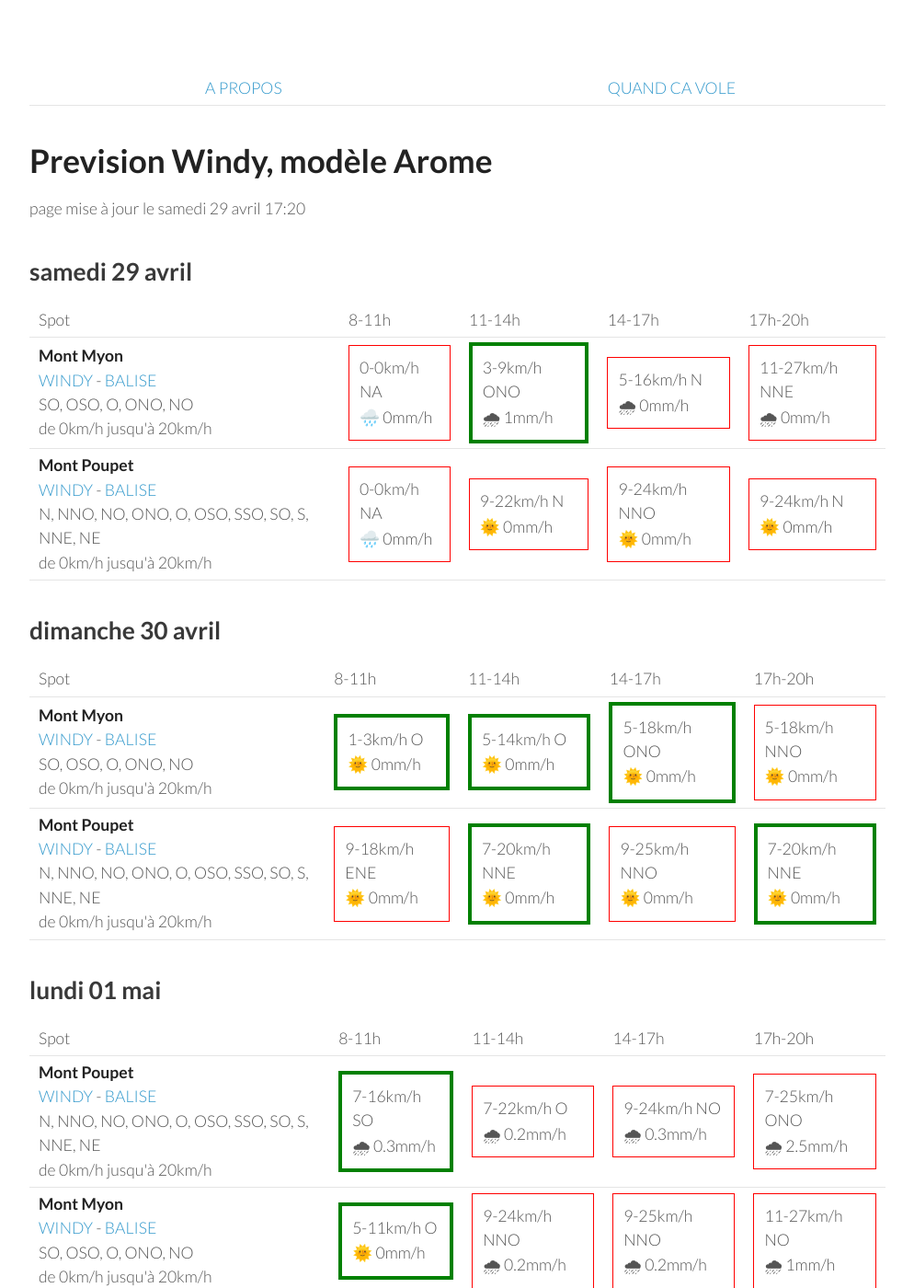
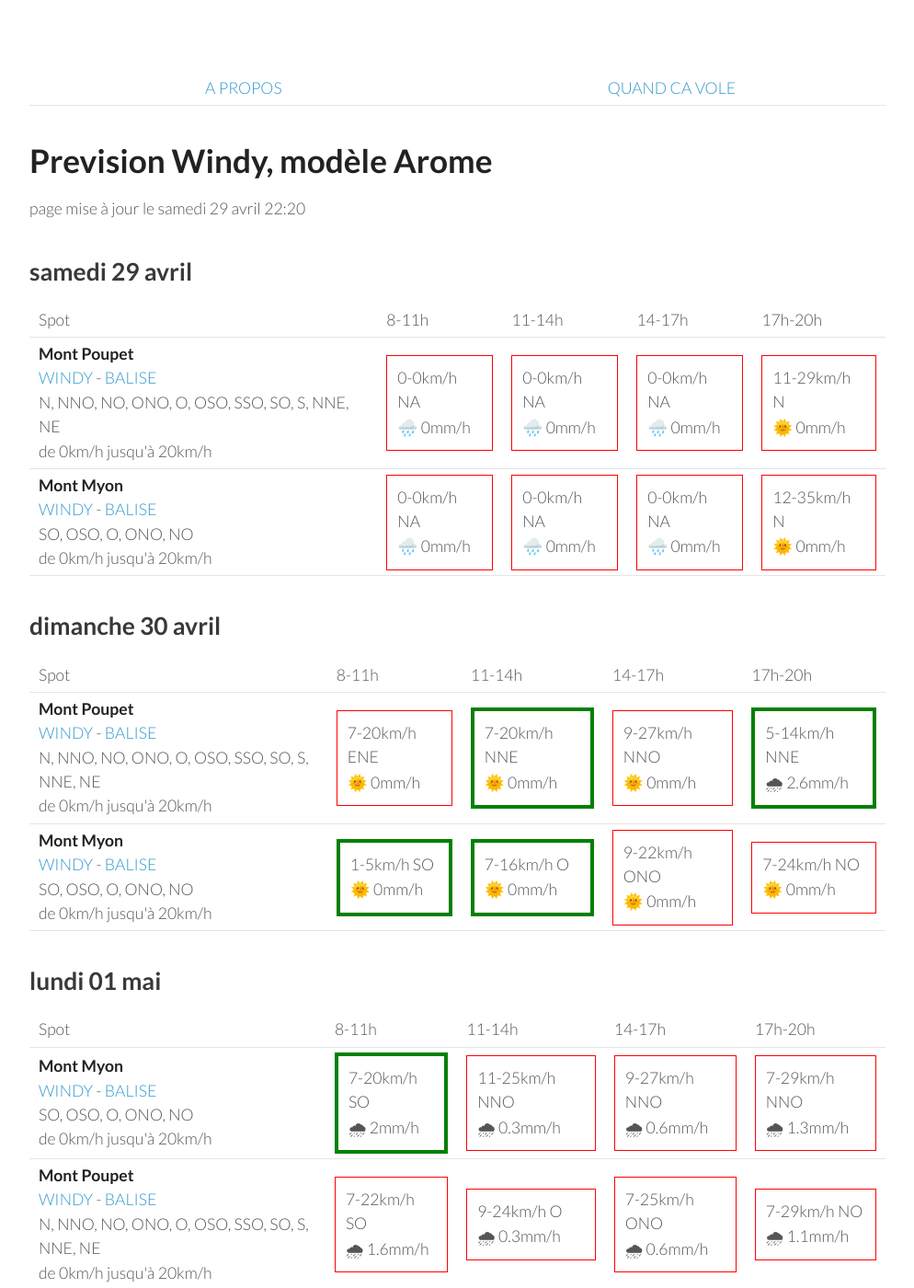
Before and after one commit to parapente-dans-le-nord/parapente-dans-le-nord.github.io, a Jekyll site: the page built from jura.markdown, in a window 1280 px wide and 1400 px high. Shown: the whole window at 92% size, without its empty margins (26-1020 px from the left). Built offline with Jekyll 4.4.1, drawn with Linux system fonts in a browser that asks for light colours; some of the changed text lies outside the part shown.

Commit message:
update index.markdown

```diff
--- a/jura.markdown
+++ b/jura.markdown
@@ -7,7 +7,7 @@ title:  "Tous les spots"
 {: .links}
 
 # Prevision Windy, modèle Arome
-page mise à jour le samedi 29 avril 17:20
+page mise à jour le samedi 29 avril 22:20
 
 ## samedi 29 avril
 
@@ -22,21 +22,21 @@ page mise à jour le samedi 29 avril 17:20
       <td>17h-20h</td>
     </tr>
 <tr>
+        <td><strong>Mont Poupet</strong><br><a href="https://windy.com/46.970/5.876?46.541,5.876,8">WINDY</a> - <span class=""><a href="http://www.balisemeteo.com/balise.php?idBalise=92">BALISE</a> </span><br> <span class="vent-favorable">N, NNO, NO, ONO, O, OSO, SSO, SO, S, NNE, NE</span><br><span class="force-vent">de 0km/h jusqu'à 20km/h</span> </td>
+
+            <td><div class="not-flyable"><p>0-0km/h NA</p><p>🌧️ 0mm/h</p></div></td>
+            <td><div class="not-flyable"><p>0-0km/h NA</p><p>🌧️ 0mm/h</p></div></td>
+            <td><div class="not-flyable"><p>0-0km/h NA</p><p>🌧️ 0mm/h</p></div></td>
+            <td><div class="not-flyable"><p>11-29km/h N</p><p>🌞 0mm/h</p></div></td>
+
+    </tr>
+<tr>
         <td><strong>Mont Myon</strong><br><a href="https://windy.com/46.331/5.397?45.898,5.394,8,m:eWoagj8">WINDY</a> - <span class=""><a href="http://www.balisemeteo.com/balise.php?idBalise=70">BALISE</a> </span><br> <span class="vent-favorable">SO, OSO, O, ONO, NO</span><br><span class="force-vent">de 0km/h jusqu'à 20km/h</span> </td>
 
             <td><div class="not-flyable"><p>0-0km/h NA</p><p>🌧️ 0mm/h</p></div></td>
-            <td><div class="flyable"><p>3-9km/h ONO</p><p>🌧 1mm/h</p></div></td>
-            <td><div class="not-flyable"><p>5-16km/h N</p><p>🌧 0mm/h</p></div></td>
-            <td><div class="not-flyable"><p>11-27km/h NNE</p><p>🌧 0mm/h</p></div></td>
-
-    </tr>
-<tr>
-        <td><strong>Mont Poupet</strong><br><a href="https://windy.com/46.970/5.876?46.541,5.876,8">WINDY</a> - <span class=""><a href="http://www.balisemeteo.com/balise.php?idBalise=92">BALISE</a> </span><br> <span class="vent-favorable">N, NNO, NO, ONO, O, OSO, SSO, SO, S, NNE, NE</span><br><span class="force-vent">de 0km/h jusqu'à 20km/h</span> </td>
-
             <td><div class="not-flyable"><p>0-0km/h NA</p><p>🌧️ 0mm/h</p></div></td>
-            <td><div class="not-flyable"><p>9-22km/h N</p><p>🌞 0mm/h</p></div></td>
-            <td><div class="not-flyable"><p>9-24km/h NNO</p><p>🌞 0mm/h</p></div></td>
-            <td><div class="not-flyable"><p>9-24km/h N</p><p>🌞 0mm/h</p></div></td>
+            <td><div class="not-flyable"><p>0-0km/h NA</p><p>🌧️ 0mm/h</p></div></td>
+            <td><div class="not-flyable"><p>12-35km/h N</p><p>🌞 0mm/h</p></div></td>
 
     </tr>
 
@@ -56,22 +56,22 @@ page mise à jour le samedi 29 avril 17:20
       <td>17h-20h</td>
     </tr>
 <tr>
-        <td><strong>Mont Myon</strong><br><a href="https://windy.com/46.331/5.397?45.898,5.394,8,m:eWoagj8">WINDY</a> - <span class=""><a href="http://www.balisemeteo.com/balise.php?idBalise=70">BALISE</a> </span><br> <span class="vent-favorable">SO, OSO, O, ONO, NO</span><br><span class="force-vent">de 0km/h jusqu'à 20km/h</span> </td>
+        <td><strong>Mont Poupet</strong><br><a href="https://windy.com/46.970/5.876?46.541,5.876,8">WINDY</a> - <span class=""><a href="http://www.balisemeteo.com/balise.php?idBalise=92">BALISE</a> </span><br> <span class="vent-favorable">N, NNO, NO, ONO, O, OSO, SSO, SO, S, NNE, NE</span><br><span class="force-vent">de 0km/h jusqu'à 20km/h</span> </td>
 
-            <td><div class="flyable"><p>1-3km/h O</p><p>🌞 0mm/h</p></div></td>
-            <td><div class="flyable"><p>5-14km/h O</p><p>🌞 0mm/h</p></div></td>
-            <td><div class="flyable"><p>5-18km/h ONO</p><p>🌞 0mm/h</p></div></td>
-            <td><div class="not-flyable"><p>5-18km/h NNO</p><p>🌞 0mm/h</p></div></td>
+            <td><div class="not-flyable"><p>7-20km/h ENE</p><p>🌞 0mm/h</p></div></td>
+            <td><div class="flyable"><p>7-20km/h NNE</p><p>🌞 0mm/h</p></div></td>
+            <td><div class="not-flyable"><p>9-27km/h NNO</p><p>🌞 0mm/h</p></div></td>
+            <td><div class="flyable"><p>5-14km/h NNE</p><p>🌧 2.6mm/h</p></div></td>
 
 
     </tr>
 <tr>
-        <td><strong>Mont Poupet</strong><br><a href="https://windy.com/46.970/5.876?46.541,5.876,8">WINDY</a> - <span class=""><a href="http://www.balisemeteo.com/balise.php?idBalise=92">BALISE</a> </span><br> <span class="vent-favorable">N, NNO, NO, ONO, O, OSO, SSO, SO, S, NNE, NE</span><br><span class="force-vent">de 0km/h jusqu'à 20km/h</span> </td>
+        <td><strong>Mont Myon</strong><br><a href="https://windy.com/46.331/5.397?45.898,5.394,8,m:eWoagj8">WINDY</a> - <span class=""><a href="http://www.balisemeteo.com/balise.php?idBalise=70">BALISE</a> </span><br> <span class="vent-favorable">SO, OSO, O, ONO, NO</span><br><span class="force-vent">de 0km/h jusqu'à 20km/h</span> </td>
 
-            <td><div class="not-flyable"><p>9-18km/h ENE</p><p>🌞 0mm/h</p></div></td>
-            <td><div class="flyable"><p>7-20km/h NNE</p><p>🌞 0mm/h</p></div></td>
-            <td><div class="not-flyable"><p>9-25km/h NNO</p><p>🌞 0mm/h</p></div></td>
-            <td><div class="flyable"><p>7-20km/h NNE</p><p>🌞 0mm/h</p></div></td>
+            <td><div class="flyable"><p>1-5km/h SO</p><p>🌞 0mm/h</p></div></td>
+            <td><div class="flyable"><p>7-16km/h O</p><p>🌞 0mm/h</p></div></td>
+            <td><div class="not-flyable"><p>9-22km/h ONO</p><p>🌞 0mm/h</p></div></td>
+            <td><div class="not-flyable"><p>7-24km/h NO</p><p>🌞 0mm/h</p></div></td>
 
 
     </tr>
@@ -92,22 +92,22 @@ page mise à jour le samedi 29 avril 17:20
       <td>17h-20h</td>
     </tr>
 <tr>
-        <td><strong>Mont Poupet</strong><br><a href="https://windy.com/46.970/5.876?46.541,5.876,8">WINDY</a> - <span class=""><a href="http://www.balisemeteo.com/balise.php?idBalise=92">BALISE</a> </span><br> <span class="vent-favorable">N, NNO, NO, ONO, O, OSO, SSO, SO, S, NNE, NE</span><br><span class="force-vent">de 0km/h jusqu'à 20km/h</span> </td>
+        <td><strong>Mont Myon</strong><br><a href="https://windy.com/46.331/5.397?45.898,5.394,8,m:eWoagj8">WINDY</a> - <span class=""><a href="http://www.balisemeteo.com/balise.php?idBalise=70">BALISE</a> </span><br> <span class="vent-favorable">SO, OSO, O, ONO, NO</span><br><span class="force-vent">de 0km/h jusqu'à 20km/h</span> </td>
 
-            <td><div class="flyable"><p>7-16km/h SO</p><p>🌧 0.3mm/h</p></div></td>
-            <td><div class="not-flyable"><p>7-22km/h O</p><p>🌧 0.2mm/h</p></div></td>
-            <td><div class="not-flyable"><p>9-24km/h NO</p><p>🌧 0.3mm/h</p></div></td>
-            <td><div class="not-flyable"><p>7-25km/h ONO</p><p>🌧 2.5mm/h</p></div></td>
+            <td><div class="flyable"><p>7-20km/h SO</p><p>🌧 2mm/h</p></div></td>
+            <td><div class="not-flyable"><p>11-25km/h NNO</p><p>🌧 0.3mm/h</p></div></td>
+            <td><div class="not-flyable"><p>9-27km/h NNO</p><p>🌧 0.6mm/h</p></div></td>
+            <td><div class="not-flyable"><p>7-29km/h NNO</p><p>🌧 1.3mm/h</p></div></td>
 
 
     </tr>
 <tr>
-        <td><strong>Mont Myon</strong><br><a href="https://windy.com/46.331/5.397?45.898,5.394,8,m:eWoagj8">WINDY</a> - <span class=""><a href="http://www.balisemeteo.com/balise.php?idBalise=70">BALISE</a> </span><br> <span class="vent-favorable">SO, OSO, O, ONO, NO</span><br><span class="force-vent">de 0km/h jusqu'à 20km/h</span> </td>
+        <td><strong>Mont Poupet</strong><br><a href="https://windy.com/46.970/5.876?46.541,5.876,8">WINDY</a> - <span class=""><a href="http://www.balisemeteo.com/balise.php?idBalise=92">BALISE</a> </span><br> <span class="vent-favorable">N, NNO, NO, ONO, O, OSO, SSO, SO, S, NNE, NE</span><br><span class="force-vent">de 0km/h jusqu'à 20km/h</span> </td>
 
-            <td><div class="flyable"><p>5-11km/h O</p><p>🌞 0mm/h</p></div></td>
-            <td><div class="not-flyable"><p>9-24km/h NNO</p><p>🌧 0.2mm/h</p></div></td>
-            <td><div class="not-flyable"><p>9-25km/h NNO</p><p>🌧 0.2mm/h</p></div></td>
-            <td><div class="not-flyable"><p>11-27km/h NO</p><p>🌧 1mm/h</p></div></td>
+            <td><div class="not-flyable"><p>7-22km/h SO</p><p>🌧 1.6mm/h</p></div></td>
+            <td><div class="not-flyable"><p>9-24km/h O</p><p>🌧 0.3mm/h</p></div></td>
+            <td><div class="not-flyable"><p>7-25km/h ONO</p><p>🌧 0.6mm/h</p></div></td>
+            <td><div class="not-flyable"><p>7-29km/h NO</p><p>🌧 1.1mm/h</p></div></td>
 
 
     </tr>
@@ -130,20 +130,20 @@ page mise à jour le samedi 29 avril 17:20
 <tr>
         <td><strong>Mont Poupet</strong><br><a href="https://windy.com/46.970/5.876?46.541,5.876,8">WINDY</a> - <span class=""><a href="http://www.balisemeteo.com/balise.php?idBalise=92">BALISE</a> </span><br> <span class="vent-favorable">N, NNO, NO, ONO, O, OSO, SSO, SO, S, NNE, NE</span><br><span class="force-vent">de 0km/h jusqu'à 20km/h</span> </td>
 
-            <td><div class="flyable"><p>9-20km/h NNE</p><p>🌞 0mm/h</p></div></td>
-            <td><div class="not-flyable"><p>14-31km/h N</p><p>🌧 0.2mm/h</p></div></td>
-            <td><div class="not-flyable"><p>16-37km/h NNE</p><p>🌧 0.4mm/h</p></div></td>
-            <td><div class="not-flyable"><p>18-40km/h NNE</p><p>🌞 0mm/h</p></div></td>
+            <td><div class="flyable"><p>9-20km/h NNE</p><p>🌧 0.4mm/h</p></div></td>
+            <td><div class="not-flyable"><p>11-27km/h N</p><p>🌧 0.4mm/h</p></div></td>
+            <td><div class="not-flyable"><p>14-33km/h N</p><p>🌧 0.5mm/h</p></div></td>
+            <td><div class="not-flyable"><p>16-37km/h NNE</p><p>🌧 0.3mm/h</p></div></td>
 
 
     </tr>
 <tr>
         <td><strong>Mont Myon</strong><br><a href="https://windy.com/46.331/5.397?45.898,5.394,8,m:eWoagj8">WINDY</a> - <span class=""><a href="http://www.balisemeteo.com/balise.php?idBalise=70">BALISE</a> </span><br> <span class="vent-favorable">SO, OSO, O, ONO, NO</span><br><span class="force-vent">de 0km/h jusqu'à 20km/h</span> </td>
 
-            <td><div class="not-flyable"><p>12-27km/h N</p><p>🌞 0mm/h</p></div></td>
-            <td><div class="not-flyable"><p>16-37km/h N</p><p>🌞 0mm/h</p></div></td>
-            <td><div class="not-flyable"><p>20-46km/h N</p><p>🌞 0mm/h</p></div></td>
-            <td><div class="not-flyable"><p>20-48km/h NNE</p><p>🌞 0mm/h</p></div></td>
+            <td><div class="not-flyable"><p>11-22km/h N</p><p>🌧 0.2mm/h</p></div></td>
+            <td><div class="not-flyable"><p>14-35km/h N</p><p>🌧 0.2mm/h</p></div></td>
+            <td><div class="not-flyable"><p>16-38km/h N</p><p>🌧 0.4mm/h</p></div></td>
+            <td><div class="not-flyable"><p>18-40km/h NNE</p><p>🌞 0mm/h</p></div></td>
 
 
     </tr>
@@ -166,20 +166,20 @@ page mise à jour le samedi 29 avril 17:20
 <tr>
         <td><strong>Mont Myon</strong><br><a href="https://windy.com/46.331/5.397?45.898,5.394,8,m:eWoagj8">WINDY</a> - <span class=""><a href="http://www.balisemeteo.com/balise.php?idBalise=70">BALISE</a> </span><br> <span class="vent-favorable">SO, OSO, O, ONO, NO</span><br><span class="force-vent">de 0km/h jusqu'à 20km/h</span> </td>
 
-            <td><div class="not-flyable"><p>5-18km/h NNE</p><p>🌞 0mm/h</p></div></td>
-            <td><div class="not-flyable"><p>5-20km/h NNO</p><p>🌞 0mm/h</p></div></td>
-            <td><div class="not-flyable"><p>5-20km/h NNO</p><p>🌞 0mm/h</p></div></td>
-            <td><div class="not-flyable"><p>7-20km/h N</p><p>🌞 0mm/h</p></div></td>
+            <td><div class="not-flyable"><p>3-14km/h E</p><p>🌞 0mm/h</p></div></td>
+            <td><div class="flyable"><p>5-20km/h NO</p><p>🌞 0mm/h</p></div></td>
+            <td><div class="not-flyable"><p>5-22km/h NNO</p><p>🌞 0mm/h</p></div></td>
+            <td><div class="not-flyable"><p>5-18km/h NNO</p><p>🌞 0mm/h</p></div></td>
 
 
     </tr>
 <tr>
         <td><strong>Mont Poupet</strong><br><a href="https://windy.com/46.970/5.876?46.541,5.876,8">WINDY</a> - <span class=""><a href="http://www.balisemeteo.com/balise.php?idBalise=92">BALISE</a> </span><br> <span class="vent-favorable">N, NNO, NO, ONO, O, OSO, SSO, SO, S, NNE, NE</span><br><span class="force-vent">de 0km/h jusqu'à 20km/h</span> </td>
 
-            <td><div class="not-flyable"><p>14-31km/h ENE</p><p>🌞 0mm/h</p></div></td>
-            <td><div class="not-flyable"><p>14-37km/h NE</p><p>🌞 0mm/h</p></div></td>
-            <td><div class="not-flyable"><p>12-35km/h NE</p><p>🌞 0mm/h</p></div></td>
-            <td><div class="not-flyable"><p>14-35km/h NE</p><p>🌞 0mm/h</p></div></td>
+            <td><div class="not-flyable"><p>11-25km/h ENE</p><p>🌞 0mm/h</p></div></td>
+            <td><div class="not-flyable"><p>9-27km/h NE</p><p>🌞 0mm/h</p></div></td>
+            <td><div class="not-flyable"><p>12-29km/h NE</p><p>🌞 0mm/h</p></div></td>
+            <td><div class="not-flyable"><p>12-31km/h NE</p><p>🌞 0mm/h</p></div></td>
 
 
     </tr>
@@ -200,22 +200,22 @@ page mise à jour le samedi 29 avril 17:20
       <td>17h-20h</td>
     </tr>
 <tr>
-        <td><strong>Mont Poupet</strong><br><a href="https://windy.com/46.970/5.876?46.541,5.876,8">WINDY</a> - <span class=""><a href="http://www.balisemeteo.com/balise.php?idBalise=92">BALISE</a> </span><br> <span class="vent-favorable">N, NNO, NO, ONO, O, OSO, SSO, SO, S, NNE, NE</span><br><span class="force-vent">de 0km/h jusqu'à 20km/h</span> </td>
+        <td><strong>Mont Myon</strong><br><a href="https://windy.com/46.331/5.397?45.898,5.394,8,m:eWoagj8">WINDY</a> - <span class=""><a href="http://www.balisemeteo.com/balise.php?idBalise=70">BALISE</a> </span><br> <span class="vent-favorable">SO, OSO, O, ONO, NO</span><br><span class="force-vent">de 0km/h jusqu'à 20km/h</span> </td>
 
-            <td><div class="not-flyable"><p>7-22km/h SE</p><p>🌞 0mm/h</p></div></td>
-            <td><div class="flyable"><p>1-14km/h ONO</p><p>🌞 0mm/h</p></div></td>
-            <td><div class="not-flyable"><p>18-42km/h SO</p><p>🌞 0mm/h</p></div></td>
-            <td><div class="not-flyable"><p>18-46km/h SO</p><p>🌞 0mm/h</p></div></td>
+            <td><div class="not-flyable"><p>11-24km/h SSE</p><p>🌞 0mm/h</p></div></td>
+            <td><div class="not-flyable"><p>22-48km/h S</p><p>🌞 0mm/h</p></div></td>
+            <td><div class="not-flyable"><p>25-61km/h SSO</p><p>🌞 0mm/h</p></div></td>
+            <td><div class="not-flyable"><p>18-55km/h SSO</p><p>🌞 0mm/h</p></div></td>
 
 
     </tr>
 <tr>
-        <td><strong>Mont Myon</strong><br><a href="https://windy.com/46.331/5.397?45.898,5.394,8,m:eWoagj8">WINDY</a> - <span class=""><a href="http://www.balisemeteo.com/balise.php?idBalise=70">BALISE</a> </span><br> <span class="vent-favorable">SO, OSO, O, ONO, NO</span><br><span class="force-vent">de 0km/h jusqu'à 20km/h</span> </td>
+        <td><strong>Mont Poupet</strong><br><a href="https://windy.com/46.970/5.876?46.541,5.876,8">WINDY</a> - <span class=""><a href="http://www.balisemeteo.com/balise.php?idBalise=92">BALISE</a> </span><br> <span class="vent-favorable">N, NNO, NO, ONO, O, OSO, SSO, SO, S, NNE, NE</span><br><span class="force-vent">de 0km/h jusqu'à 20km/h</span> </td>
 
-            <td><div class="not-flyable"><p>11-24km/h SSE</p><p>🌞 0mm/h</p></div></td>
-            <td><div class="not-flyable"><p>16-38km/h SSO</p><p>🌞 0mm/h</p></div></td>
-            <td><div class="not-flyable"><p>22-50km/h SSO</p><p>🌞 0mm/h</p></div></td>
-            <td><div class="not-flyable"><p>18-51km/h SSO</p><p>🌞 0mm/h</p></div></td>
+            <td><div class="not-flyable"><p>9-20km/h SE</p><p>🌞 0mm/h</p></div></td>
+            <td><div class="not-flyable"><p>7-22km/h SO</p><p>🌞 0mm/h</p></div></td>
+            <td><div class="not-flyable"><p>25-55km/h SO</p><p>🌞 0mm/h</p></div></td>
+            <td><div class="not-flyable"><p>18-55km/h SO</p><p>🌞 0mm/h</p></div></td>
 
 
     </tr>
```
